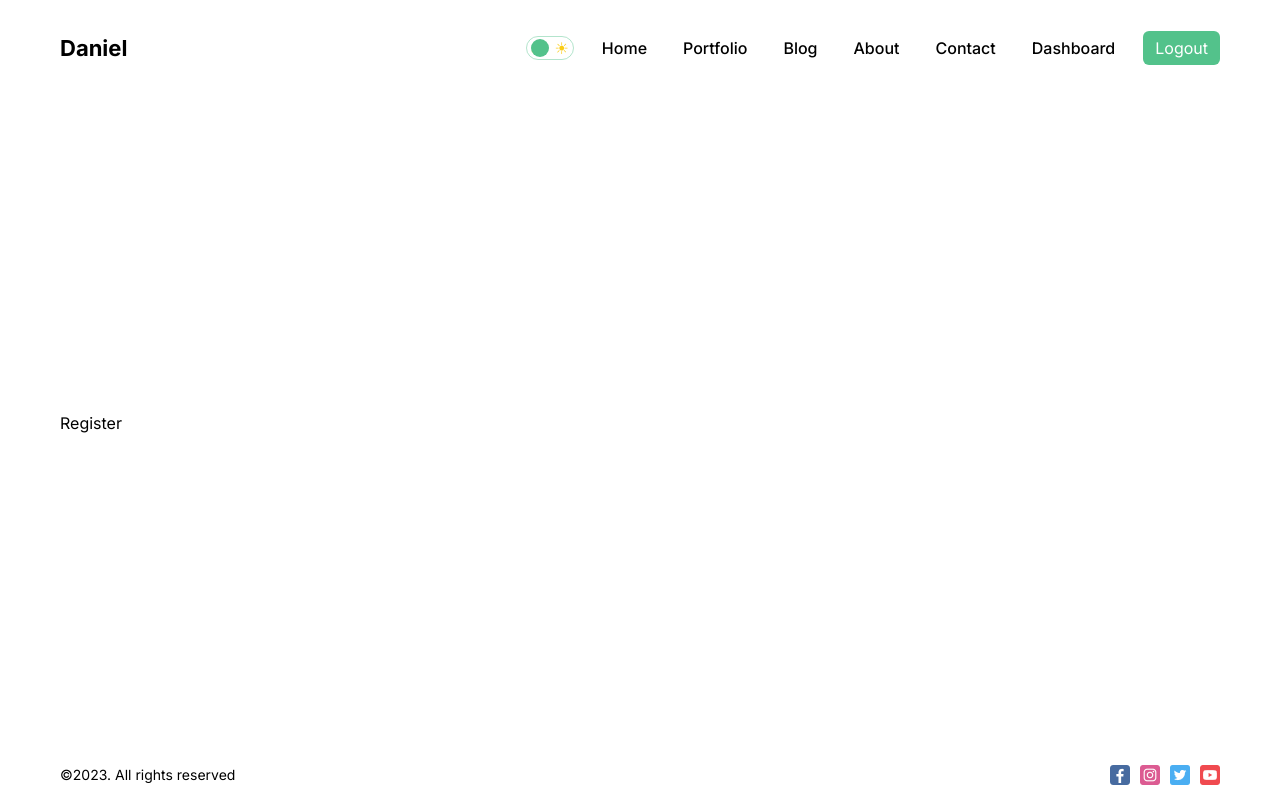
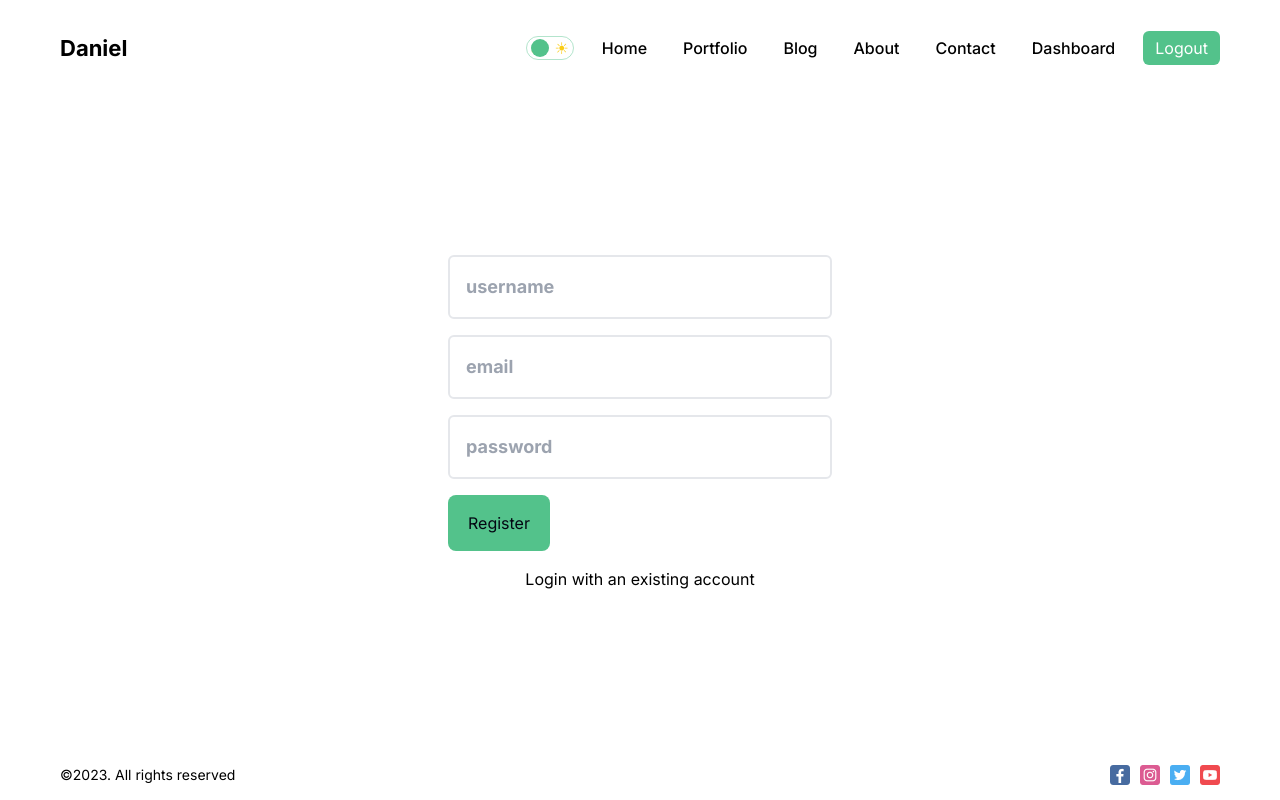
Before and after one commit to DanielRicra/posts-next-mr, a Next.js app: page /dashboard/register in a window 1280 px wide. Built offline with nearby package versions, Linux system fonts and the light colour scheme.

Commit message:
Update register page to add form and submit fn

```diff
--- a/src/app/dashboard/(auth)/register/page.tsx
+++ b/src/app/dashboard/(auth)/register/page.tsx
@@ -1,7 +1,74 @@
-import React from 'react';
+'use client';
+
+import Link from 'next/link';
+import { useRouter } from 'next/navigation';
+import { useRef, useState } from 'react';
 
 const Register = () => {
-   return <div>Register</div>;
+   const [error, setError] = useState(false);
+   const router = useRouter();
+
+   const nameRef = useRef<HTMLInputElement>(null);
+   const emailRef = useRef<HTMLInputElement>(null);
+   const passwordRef = useRef<HTMLInputElement>(null);
+
+   const handleSubmit = async (event: React.FormEvent<HTMLFormElement>) => {
+      event.preventDefault();
+
+      const name = nameRef.current?.value;
+      const email = emailRef.current?.value;
+      const password = passwordRef.current?.value;
+      console.log(name, email, password)
+
+      try {
+         const response = await fetch('/api/auth/register', {
+            method: 'POST',
+            headers: { 'Content-Type': 'application/json' },
+            body: JSON.stringify({ name, email, password }),
+         });
+
+         response.status === 201 &&
+            router.push('/dashboard/login?success=Account has been created');
+      } catch (error) {
+         setError(true);
+      }
+   };
+
+   return (
+      <div className='flex items-center justify-center flex-col gap-4'>
+         <form
+            className='w-96 flex flex-col gap-4 [&>input]:p-4 [&>input]:bg-transparent [&>input]:border-2 dark:[&>input]:border-[#bbb] border-gray-700 [&>input]:rounded-md'
+            onSubmit={handleSubmit}
+         >
+            <input
+               ref={nameRef}
+               type='text'
+               placeholder='username'
+               className='text-lg font-bold dark:text-gray-100'
+               required
+            />
+            <input
+               ref={emailRef}
+               type='email'
+               placeholder='email'
+               className='text-lg font-bold dark:text-gray-100'
+               required
+            />
+            <input
+               ref={passwordRef}
+               type='password'
+               placeholder='password'
+               className='text-lg font-bold dark:text-gray-100'
+               required
+            />
+            <button type='submit' className='primary-button text-gray-950'>
+               Register
+            </button>
+         </form>
+         {error && <p>Something went wrong</p>}
+         <Link href='/dashboard/login'>Login with an existing account</Link>
+      </div>
+   );
 };
 
 export default Register;
```
